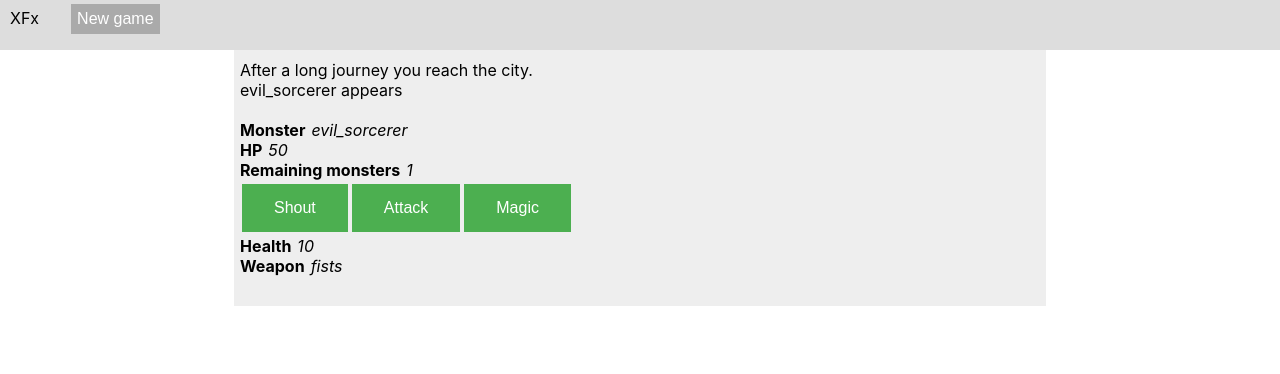
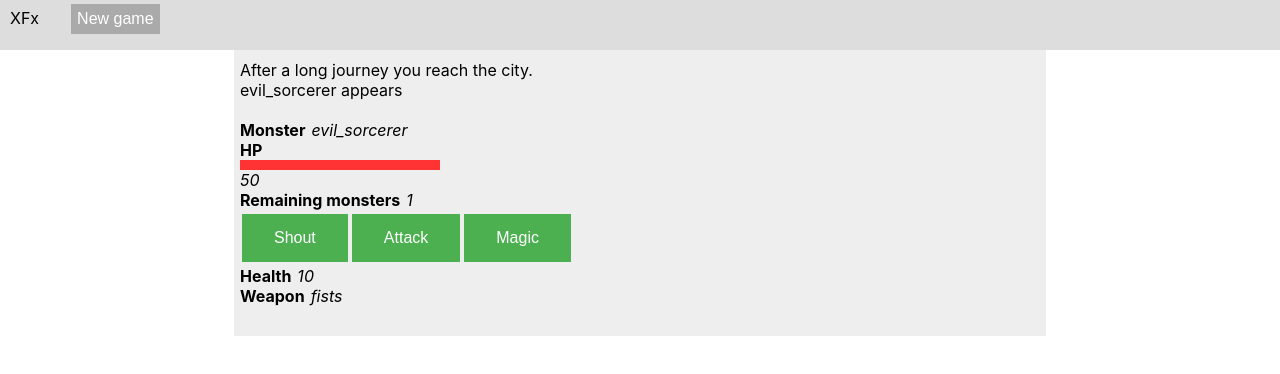
Before and after one commit to madeso/xfx.js, a React (Create React App) app: page / in a window 1280 px wide. Shown: the top 374 px of the page. Built offline with nearby package versions, Linux system fonts and the light colour scheme.

Commit message:
added hp bar for monster

```diff
--- a/src/App.tsx
+++ b/src/App.tsx
@@ -30,6 +30,7 @@ const Chapter = (props: {chapter: game.Chapter}) =>
 type Ref = React.RefObject<HTMLInputElement>;
 
 const MonsterFight = (props: { monster: game.Monster, player: game.Player, remainingMonsters: number, history: game.Chapter[],onAttack:()=>void, button_group: Ref}) => {
+    const size = 200;
     return (
         <>
             <div className="log">
@@ -51,6 +52,17 @@ const MonsterFight = (props: { monster: game.Monster, player: game.Player, remai
                 <div className="property">
                     <div className="key">HP</div>
                     <div className="value">
+                        <div className="bar" style={
+                            {
+                                width: size
+                            }
+                        }>
+                            <div className="bar_value" style={
+                                {
+                                    width: size * (props.monster.hp.current / props.monster.hp.max)
+                                }
+                            }/>
+                        </div>
                         {props.monster.hp.current.toString()}
                     </div>
                 </div>
--- a/src/app.css
+++ b/src/app.css
@@ -36,6 +36,20 @@ button
     height: 50px;
     z-index: 1;
 
+}
+
+.bar
+{
+    background-color: #fff;
+    height: 10px;
+    margin: 0;
+}
+
+.bar_value
+{
+    background-color: #f33;
+    height: 10px;
+    margin: 0;
 }
 
 #title
```
